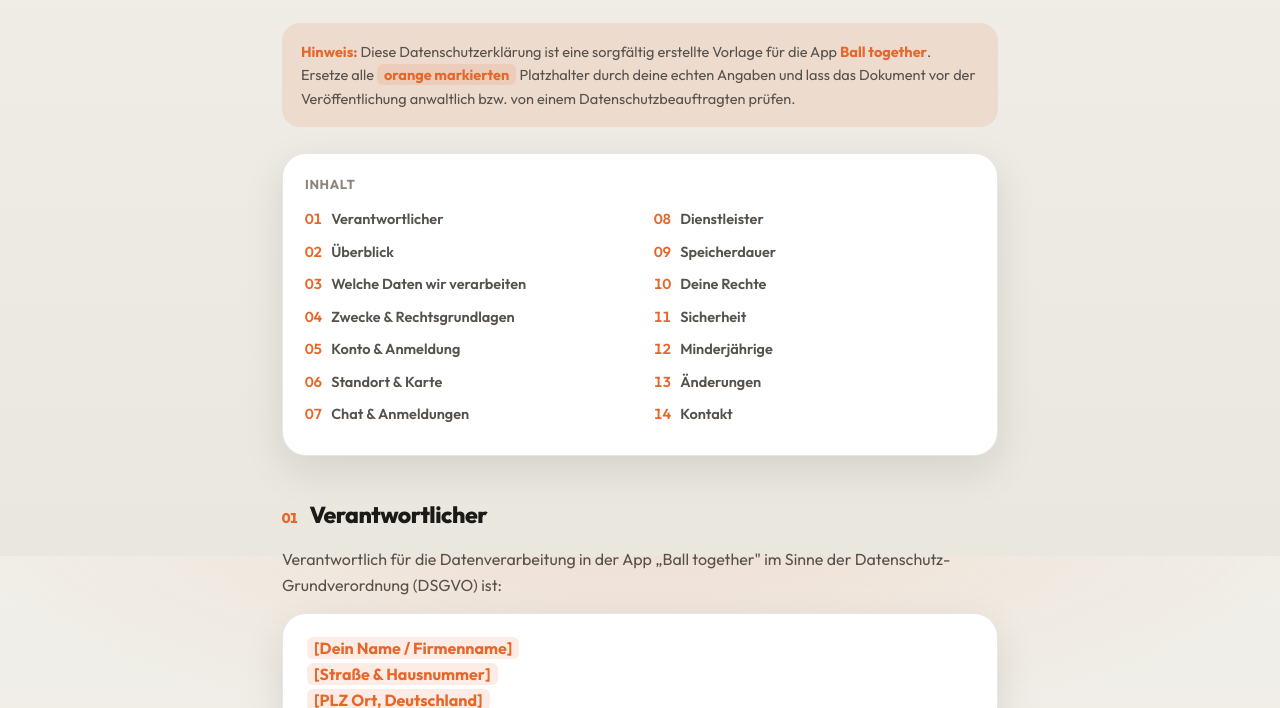
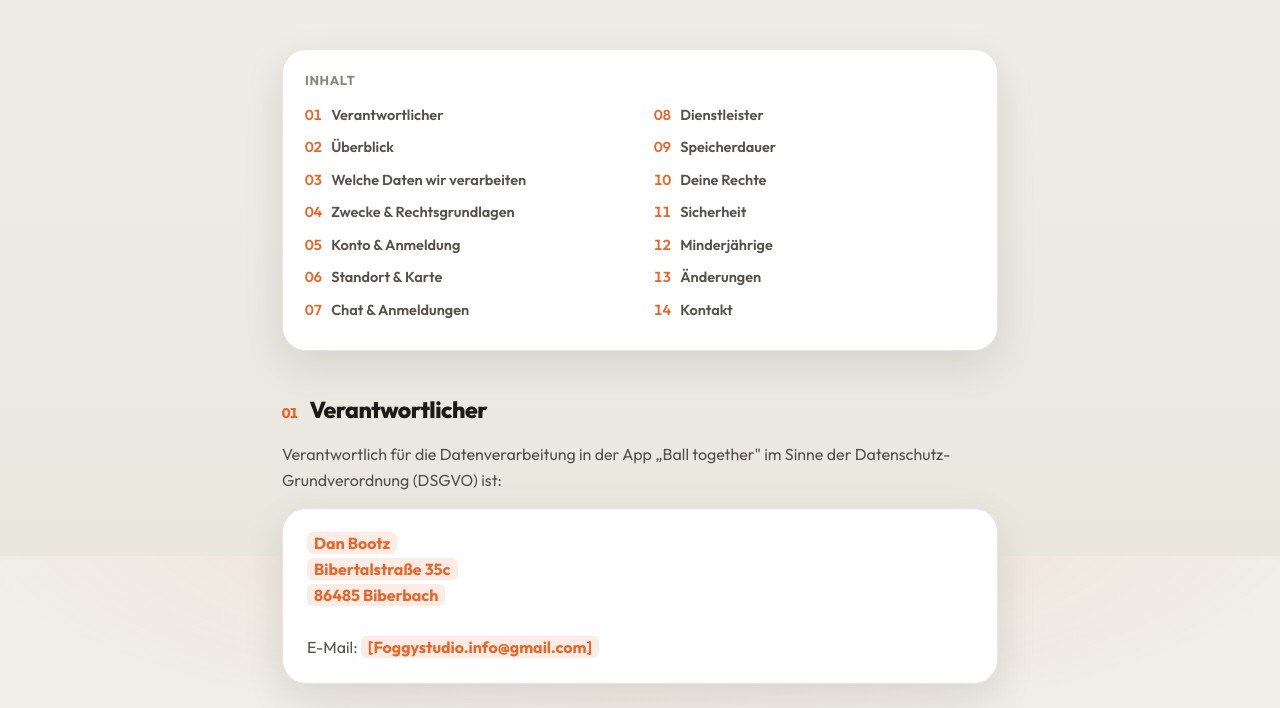
Before and after one commit to FoggyCode/BallTogehter, a plain HTML site: page Datenschutz.html in a window 1280 px wide. Shown: the part 244-952 px from the top of the page. Drawn offline with Linux system fonts and the light colour scheme.

Commit message:
Update Datenschutz.html

```diff
--- a/Datenschutz.html
+++ b/Datenschutz.html
@@ -162,10 +162,6 @@
       <div class="updated">Zuletzt aktualisiert: 2. Juni 2026 · Version 1.0</div>
     </header>
 
-    <div class="callout">
-      <strong>Hinweis:</strong> Diese Datenschutzerklärung ist eine sorgfältig erstellte Vorlage für die App <strong>Ball together</strong>. Ersetze alle <span class="fill">orange markierten</span> Platzhalter durch deine echten Angaben und lass das Dokument vor der Veröffentlichung anwaltlich bzw. von einem Datenschutzbeauftragten prüfen.
-    </div>
-
     <nav class="toc">
       <h2>Inhalt</h2>
       <ol>
@@ -191,14 +187,12 @@
       <p>Verantwortlich für die Datenverarbeitung in der App „Ball together" im Sinne der Datenschutz-Grundverordnung (DSGVO) ist:</p>
       <div class="card">
         <p style="margin:0">
-          <span class="fill">[Dein Name / Firmenname]</span><br>
-          <span class="fill">[Straße &amp; Hausnummer]</span><br>
-          <span class="fill">[PLZ Ort, Deutschland]</span><br><br>
-          E-Mail: <span class="fill">[<a href="/cdn-cgi/l/email-protection" class="__cf_email__" data-cfemail="8befeee2e5eecbeee6eae2e7a5efee">[email&#160;protected]</a>]</span><br>
-          <span class="fill">[ggf. Telefonnummer]</span>
+          <span class="fill">Dan Bootz</span><br>
+          <span class="fill">Bibertalstraße 35c</span><br>
+          <span class="fill">86485 Biberbach</span><br><br>
+          E-Mail: <span class="fill">[<a href="/cdn-cgi/l/email-protection" class="__cf_email__" data-cfemail="8befeee2e5eecbeee6eae2e7a5efee">Foggystudio.info@gmail.com</a>]</span><br>
         </p>
       </div>
-      <p>Einen Datenschutzbeauftragten haben wir <span class="fill">[bestellt: Name &amp; Kontakt / nicht bestellt, da gesetzlich nicht erforderlich]</span>.</p>
     </section>
 
     <section id="ueberblick">
@@ -270,9 +264,9 @@
       <h3>Supabase (Backend, Auth, Datenbank)</h3>
       <p>Wir nutzen Supabase als Backend für Authentifizierung, Datenbank und Echtzeit-Funktionen. Das Projekt wird in der Region <strong>EU (Frankfurt, Deutschland)</strong> betrieben. Anbieter: Supabase, Inc. Mit dem Anbieter besteht bzw. wird ein Auftragsverarbeitungsvertrag (Art. 28 DSGVO) geschlossen. Weitere Infos: <a href="https://supabase.com/privacy" target="_blank" rel="noopener">supabase.com/privacy</a>.</p>
       <h3>Karten & Schriften</h3>
-      <p>Für Kartenkacheln (OpenStreetMap/CARTO) und Web-Schriften (Google Fonts) können beim Laden Verbindungsdaten an die jeweiligen Anbieter übermittelt werden. <span class="fill">[Falls du Schriften lokal einbindest, kannst du diesen Hinweis anpassen.]</span></p>
+      <p>Für Kartenkacheln (OpenStreetMap/CARTO) und Web-Schriften (Google Fonts) können beim Laden Verbindungsdaten an die jeweiligen Anbieter übermittelt werden.</p>
       <h3>App-Stores / Zahlungen</h3>
-      <p>Die Pro-Mitgliedschaft wird ggf. über den <span class="fill">[Google Play Store / Apple App Store / Zahlungsdienstleister]</span> abgewickelt. Die Zahlungsdaten verarbeitet der jeweilige Anbieter eigenverantwortlich; wir erhalten lediglich den Status deiner Mitgliedschaft.</p>
+      <p>Die Pro-Mitgliedschaft wird ggf. über den <span class="fill">Google Play Store / Apple App Store</span> abgewickelt. Die Zahlungsdaten verarbeitet der jeweilige Anbieter eigenverantwortlich; wir erhalten lediglich den Status deiner Mitgliedschaft.</p>
     </section>
 
     <section id="speicherdauer">
@@ -303,11 +297,6 @@
       <p>Die Übertragung erfolgt verschlüsselt (TLS/HTTPS). Der Zugriff auf Daten ist über Zugriffsregeln (Row Level Security) so beschränkt, dass Nutzer:innen grundsätzlich nur ihre eigenen Daten ändern können. Wir treffen angemessene technische und organisatorische Maßnahmen zum Schutz deiner Daten.</p>
     </section>
 
-    <section id="kinder">
-      <h2><span class="num">12</span> Minderjährige</h2>
-      <p>Die App richtet sich an Nutzer:innen ab <span class="fill">[z.B. 16 Jahren]</span>. Jüngere Personen dürfen die App nur mit Einwilligung der Erziehungsberechtigten nutzen. Wir erheben nicht wissentlich Daten von Kindern ohne erforderliche Einwilligung.</p>
-    </section>
-
     <section id="aenderungen">
       <h2><span class="num">13</span> Änderungen dieser Erklärung</h2>
       <p>Wir passen diese Datenschutzerklärung an, wenn sich die App oder die rechtlichen Rahmenbedingungen ändern. Die jeweils aktuelle Version ist in der App und unter dieser Adresse abrufbar.</p>
@@ -318,8 +307,8 @@
       <p>Bei Fragen zum Datenschutz erreichst du uns unter:</p>
       <div class="card">
         <p style="margin:0">
-          <span class="fill">[Dein Name / Firmenname]</span><br>
-          E-Mail: <span class="fill">[<a href="/cdn-cgi/l/email-protection" class="__cf_email__" data-cfemail="d9bdb8adbcb7aabab1acada399bdbcb0b7bcf4bdb6b4b8b0b7f7bdbc">[email&#160;protected]</a>]</span>
+          <span class="fill">Dan Bootz</span><br>
+          E-Mail: <span class="fill">[<a href="/cdn-cgi/l/email-protection" class="__cf_email__" data-cfemail="d9bdb8adbcb7aabab1acada399bdbcb0b7bcf4bdb6b4b8b0b7f7bdbc">Foggystudio.info@gmail.com</a>]</span>
         </p>
       </div>
       <a class="totop" href="#top" onclick="window.scrollTo({top:0,behavior:'smooth'});return false;">↑ Nach oben</a>
```
